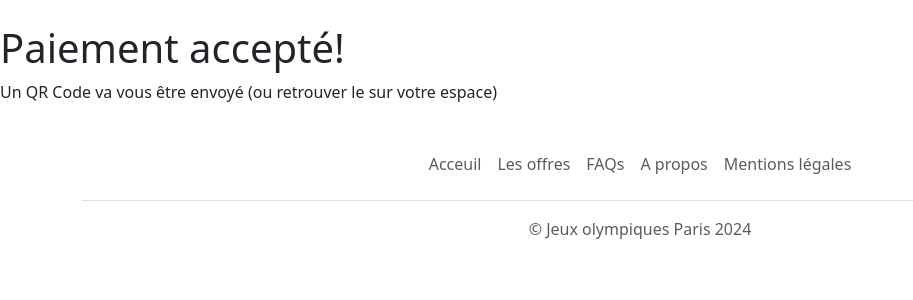
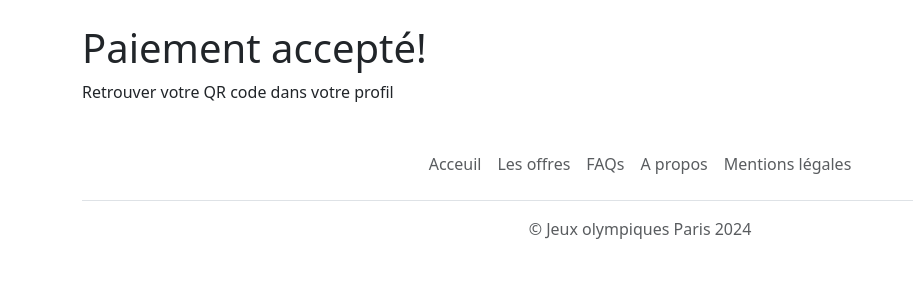
Before and after one commit to FleurD974/EvaluationBloc3, a Django app: template store/templates/store/success.html in a window 1280 px wide. Shown: the part 95-395 px from the top of the page, without its empty margins (0-913 px from the left). Run offline with Django 5.2, Linux system fonts and the light colour scheme; the template is opened without the code that fills it, so the values that code supplies are empty; some libraries are stand-ins or nearby versions.

Commit message:
add style on success page

```diff
--- a/store/templates/store/success.html
+++ b/store/templates/store/success.html
@@ -1,8 +1,11 @@
 {% extends 'base.html' %}
 
 {% block content %}
-
-    <h1>Paiement accepté!</h1>
-    <p>Un QR Code va vous être envoyé (ou retrouver le sur votre espace)</p>
+<main>
+    <div class="container">
+        <h1>Paiement accepté!</h1>
+        <p>Retrouver votre QR code dans votre profil</p>
+    </div>
+</main>
 
 {% endblock %}
```
